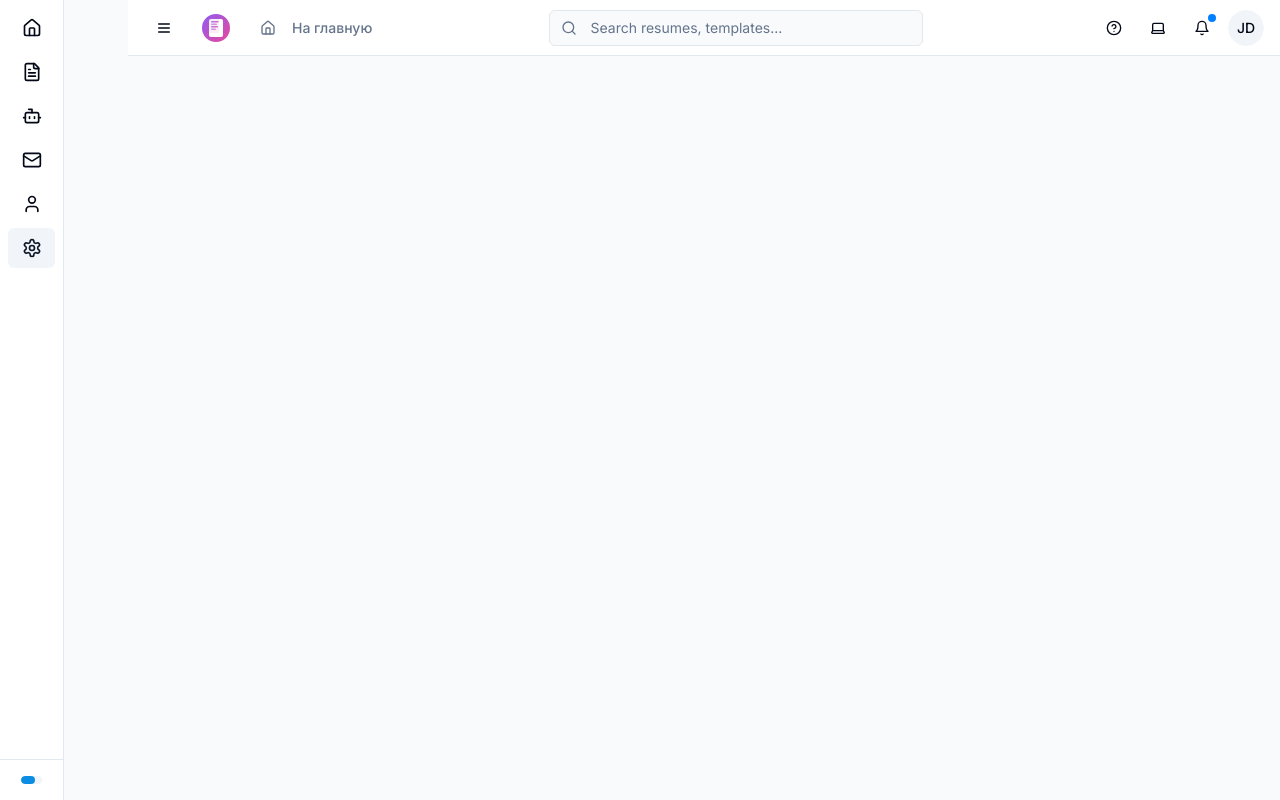
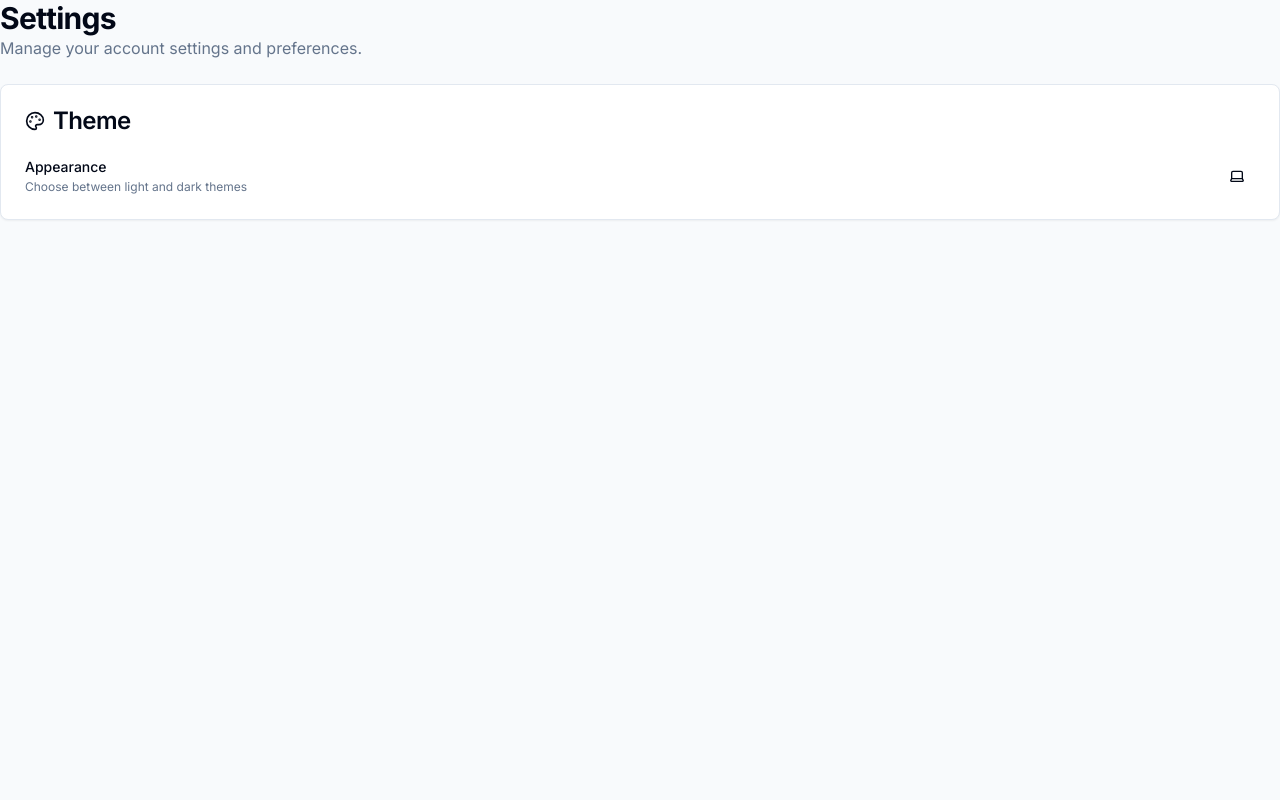
Before and after one commit to BIGAnvy/resumaker-skeleton-kit, a React (Vite) app: page /settings in a window 1280 px wide. Built offline with nearby package versions, Linux system fonts and the light colour scheme.

Commit message:
Fix: SettingsPage.tsx type error
The AI fixed a TypeScript error in `SettingsPage.tsx` related to the use of the `<Settings />` component within the `<AppLayout />` component.

```diff
--- a/src/pages/SettingsPage.tsx
+++ b/src/pages/SettingsPage.tsx
@@ -3,11 +3,7 @@ import AppLayout from '../components/layout/AppLayout';
 import Settings from '../components/settings/Settings';
 
 const SettingsPage = () => {
-  return (
-    <AppLayout>
-      <Settings />
-    </AppLayout>
-  );
+  return <Settings />;
 };
 
 export default SettingsPage;
```
